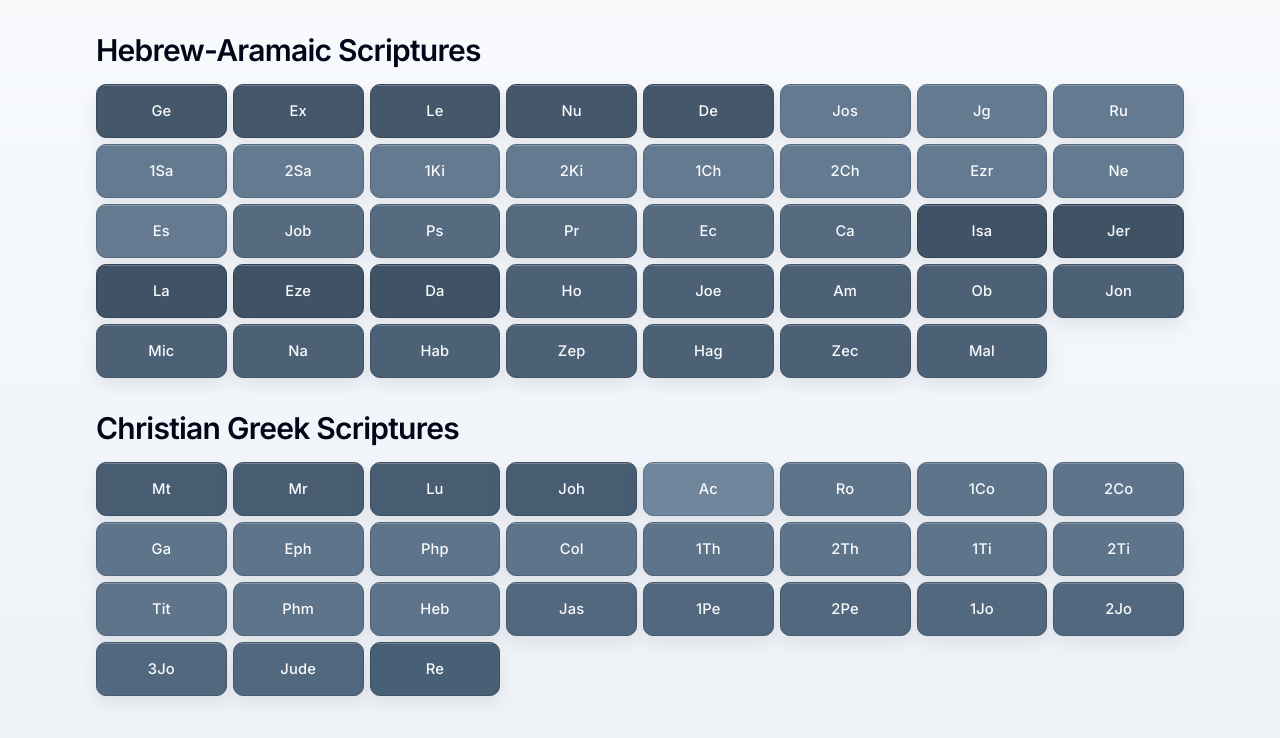
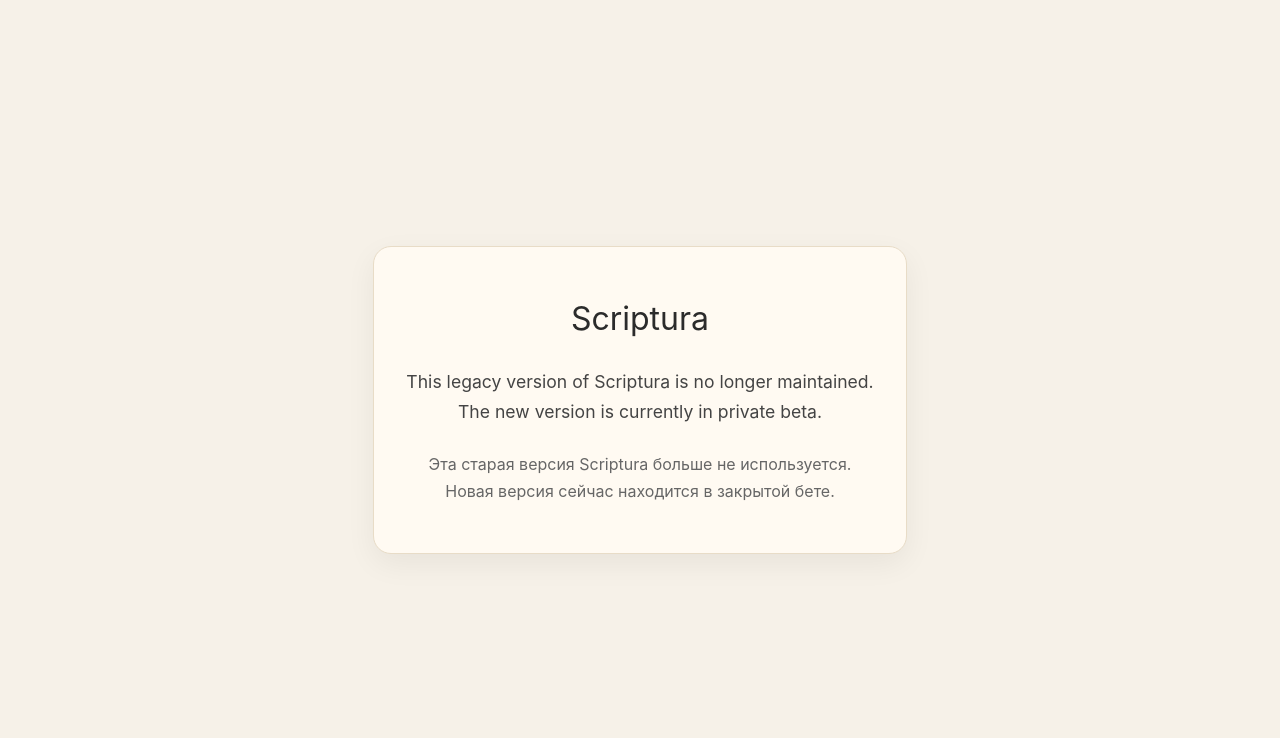
Before and after one commit to scriptura-plus/ai-concierge, a Next.js app: page / in a window 1280 px wide. Shown: the top 738 px of the page. Built offline with nearby package versions, Linux system fonts and the light colour scheme.

Commit message:
Replace legacy homepage with maintenance page

```diff
--- a/src/app/page.tsx
+++ b/src/app/page.tsx
@@ -1,203 +1,62 @@
-import Link from "next/link";
-import { BIBLE_BOOKS } from "@/lib/bible/books";
-
-const hebrewScriptures = BIBLE_BOOKS.slice(0, 39);
-const greekScriptures = BIBLE_BOOKS.slice(39);
-
-function getBookTone(title: string) {
-  const torah = new Set([
-    "Genesis",
-    "Exodus",
-    "Leviticus",
-    "Numbers",
-    "Deuteronomy",
-  ]);
-
-  const historical = new Set([
-    "Joshua",
-    "Judges",
-    "Ruth",
-    "1 Samuel",
-    "2 Samuel",
-    "1 Kings",
-    "2 Kings",
-    "1 Chronicles",
-    "2 Chronicles",
-    "Ezra",
-    "Nehemiah",
-    "Esther",
-  ]);
-
-  const wisdom = new Set([
-    "Job",
-    "Psalms",
-    "Proverbs",
-    "Ecclesiastes",
-    "Song of Solomon",
-  ]);
-
-  const majorProphets = new Set([
-    "Isaiah",
-    "Jeremiah",
-    "Lamentations",
-    "Ezekiel",
-    "Daniel",
-  ]);
-
-  const minorProphets = new Set([
-    "Hosea",
-    "Joel",
-    "Amos",
-    "Obadiah",
-    "Jonah",
-    "Micah",
-    "Nahum",
-    "Habakkuk",
-    "Zephaniah",
-    "Haggai",
-    "Zechariah",
-    "Malachi",
-  ]);
-
-  const gospels = new Set(["Matthew", "Mark", "Luke", "John"]);
-  const acts = new Set(["Acts"]);
-
-  const pauline = new Set([
-    "Romans",
-    "1 Corinthians",
-    "2 Corinthians",
-    "Galatians",
-    "Ephesians",
-    "Philippians",
-    "Colossians",
-    "1 Thessalonians",
-    "2 Thessalonians",
-    "1 Timothy",
-    "2 Timothy",
-    "Titus",
-    "Philemon",
-    "Hebrews",
-  ]);
-
-  const generalLetters = new Set([
-    "James",
-    "1 Peter",
-    "2 Peter",
-    "1 John",
-    "2 John",
-    "3 John",
-    "Jude",
-  ]);
-
-  const revelation = new Set(["Revelation"]);
-
-  if (torah.has(title)) {
-    return { background: "#44576B", border: "#39495A", color: "#F8FAFC" };
-  }
-
-  if (historical.has(title)) {
-    return { background: "#647A91", border: "#56697E", color: "#F8FAFC" };
-  }
-
-  if (wisdom.has(title)) {
-    return { background: "#566A80", border: "#495B70", color: "#F8FAFC" };
-  }
-
-  if (majorProphets.has(title)) {
-    return { background: "#3F5266", border: "#344454", color: "#F8FAFC" };
-  }
-
-  if (minorProphets.has(title)) {
-    return { background: "#4D6176", border: "#415365", color: "#F8FAFC" };
-  }
-
-  if (gospels.has(title)) {
-    return { background: "#495D72", border: "#3E5062", color: "#F8FAFC" };
-  }
-
-  if (acts.has(title)) {
-    return { background: "#70869D", border: "#5E7287", color: "#F8FAFC" };
-  }
-
-  if (pauline.has(title)) {
-    return { background: "#5D748B", border: "#4F6479", color: "#F8FAFC" };
-  }
-
-  if (generalLetters.has(title)) {
-    return { background: "#52687E", border: "#45586C", color: "#F8FAFC" };
-  }
-
-  if (revelation.has(title)) {
-    return { background: "#476075", border: "#3B5062", color: "#F8FAFC" };
-  }
-
-  return { background: "#5D748B", border: "#4F6479", color: "#F8FAFC" };
-}
-
-function BookGrid({ books }: { books: typeof BIBLE_BOOKS }) {
-  return (
-    <div className="grid grid-cols-6 gap-1.5 sm:grid-cols-7 lg:grid-cols-8">
-      {books.map((book) => {
-        const tone = getBookTone(book.title);
-
-        return (
-          <Link
-            key={book.id}
-            href={`/bible/${book.id}`}
-            aria-label={book.title}
-            title={book.title}
-            className="group relative overflow-hidden rounded-[10px] border px-1.5 py-4 text-center shadow-[0_8px_18px_rgba(15,23,42,0.08)] transition-all duration-200 ease-out hover:-translate-y-[1px] hover:shadow-[0_12px_24px_rgba(15,23,42,0.14)] active:scale-[0.985] active:shadow-[0_6px_14px_rgba(15,23,42,0.10)]"
-            style={{
-              backgroundColor: tone.background,
-              borderColor: tone.border,
-              color: tone.color,
-              WebkitTapHighlightColor: "transparent",
-            }}
-          >
-            <div
-              className="pointer-events-none absolute inset-x-0 top-0 h-px opacity-70"
-              style={{ background: "rgba(255,255,255,0.34)" }}
-            />
-            <div
-              className="pointer-events-none absolute inset-0 opacity-0 transition-opacity duration-200 group-hover:opacity-100"
-              style={{
-                background:
-                  "radial-gradient(circle at top left, rgba(255,255,255,0.10), transparent 42%)",
-              }}
-            />
-            <span className="relative block text-[0.92rem] font-medium leading-5 tracking-[0.01em]">
-              {book.shortTitle}
-            </span>
-          </Link>
-        );
-      })}
-    </div>
-  );
-}
-
 export default function HomePage() {
   return (
-    <main className="min-h-screen bg-[linear-gradient(180deg,#f8fafc_0%,#f3f6fb_40%,#eef2f7_100%)]">
-      <div className="mx-auto max-w-6xl px-3 py-5 sm:px-6 sm:py-8 lg:px-8">
-        <section className="mb-8">
-          <div className="mb-4">
-            <h2 className="text-[1.55rem] font-semibold tracking-tight text-slate-950 sm:text-3xl">
-              Hebrew-Aramaic Scriptures
-            </h2>
-          </div>
+    <main
+      style={{
+        minHeight: "100vh",
+        display: "flex",
+        alignItems: "center",
+        justifyContent: "center",
+        background: "#f6f1e8",
+        padding: "32px",
+        fontFamily:
+          '-apple-system, BlinkMacSystemFont, "Segoe UI", sans-serif',
+      }}
+    >
+      <div
+        style={{
+          maxWidth: "720px",
+          textAlign: "center",
+          background: "#fffaf2",
+          border: "1px solid #e8dcc7",
+          borderRadius: "18px",
+          padding: "48px 32px",
+          boxShadow: "0 10px 30px rgba(0,0,0,0.06)",
+        }}
+      >
+        <h1
+          style={{
+            fontSize: "2rem",
+            marginBottom: "24px",
+            color: "#2b2b2b",
+          }}
+        >
+          Scriptura
+        </h1>
 
-          <BookGrid books={hebrewScriptures} />
-        </section>
+        <p
+          style={{
+            fontSize: "1.1rem",
+            lineHeight: "1.7",
+            color: "#444",
+            marginBottom: "24px",
+          }}
+        >
+          This legacy version of Scriptura is no longer maintained.
+          <br />
+          The new version is currently in private beta.
+        </p>
 
-        <section>
-          <div className="mb-4">
-            <h2 className="text-[1.55rem] font-semibold tracking-tight text-slate-950 sm:text-3xl">
-              Christian Greek Scriptures
-            </h2>
-          </div>
-
-          <BookGrid books={greekScriptures} />
-        </section>
+        <p
+          style={{
+            fontSize: "1rem",
+            lineHeight: "1.7",
+            color: "#666",
+          }}
+        >
+          Эта старая версия Scriptura больше не используется.
+          <br />
+          Новая версия сейчас находится в закрытой бете.
+        </p>
       </div>
     </main>
   );
```
